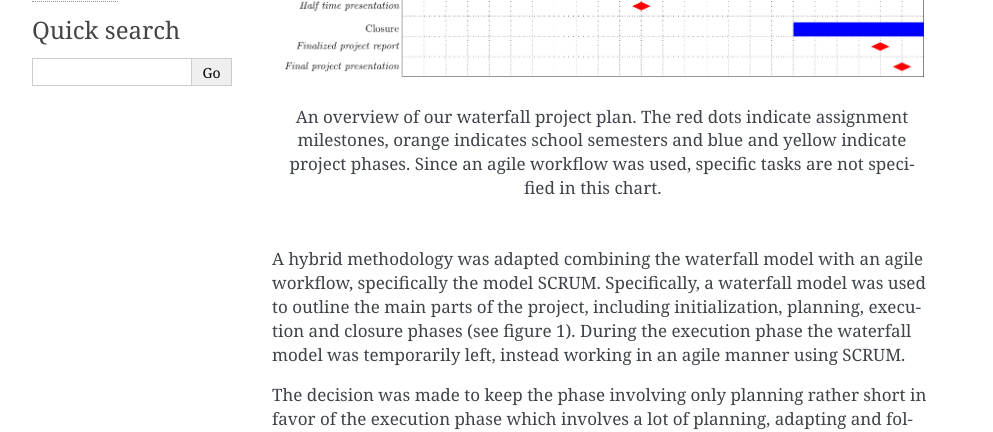
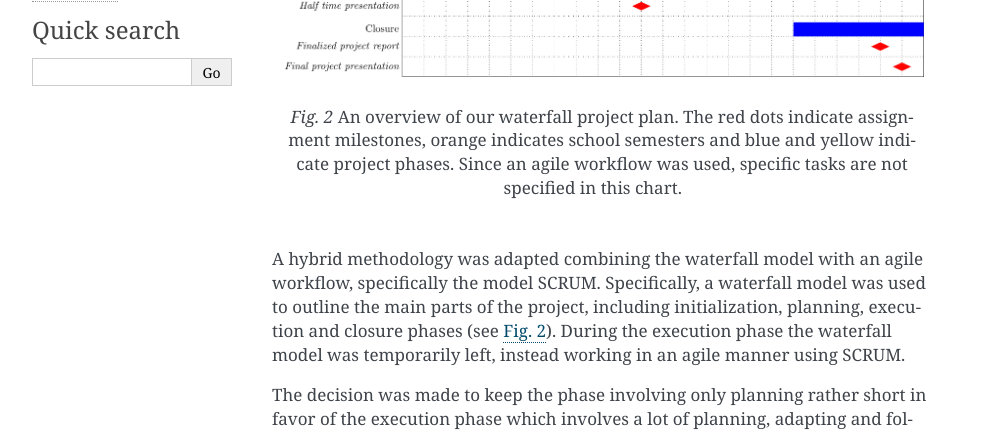
Before and after one commit to aathn/mvk18, a Sphinx documentation site: the page built from docs/source/methodology.rst, in a window 1280 px wide. Shown: the part 316-748 px from the top of the page, without its empty margins (148-1141 px from the left). Built offline with Sphinx 7.4.7, drawn with Linux system fonts in a browser that asks for light colours; formulas are drawn with MathJax 3.

Commit message:
Improve figure numbering and add link to Gantt figure in Methodology

```diff
--- a/docs/source/conf.py
+++ b/docs/source/conf.py
@@ -47,6 +47,9 @@ extensions = [
     "sphinx.ext.viewcode",
     "sphinxcontrib.needs",
 ]
+
+# Enable numbered figures
+numfig = True
 
 # Extra configuration for sphinxcontrib-needs
 needs_extra_options = {"priority": directives.unchanged}
@@ -131,7 +134,6 @@ latex_elements = {
     "preamble": r"""\usepackage{tcolorbox}
 \usepackage{longtable}
 \usepackage{colortbl}
-\usepackage{chngcntr}
 \makeatletter
 \def\ltabulary{%
   \def\endfirsthead{\\}%
@@ -153,7 +155,7 @@ latex_elements = {
   \tabulary\dimen@}
 \def\endltabulary{\endtabulary}
 \makeatother
-\counterwithout{figure}{chapter}""",
+""",
     "extraclassoptions": "openany",
 }
 
--- a/docs/source/methodology.rst
+++ b/docs/source/methodology.rst
@@ -3,18 +3,20 @@
 ==========================
 
 .. figure:: ../resources/gantt.png
+   :name: gantt
 
    An overview of our waterfall project plan. The red dots indicate
    assignment milestones, orange indicates school semesters and blue
    and yellow indicate project phases. Since an agile workflow was
    used, specific tasks are not specified in this chart.
 
-A hybrid methodology was adapted combining the waterfall model
-with an agile workflow, specifically the model SCRUM. Specifically, a
+A hybrid methodology was adapted combining the waterfall model with an
+agile workflow, specifically the model SCRUM. Specifically, a
 waterfall model was used to outline the main parts of the project,
 including initialization, planning, execution and closure phases (see
-figure 1). During the execution phase the waterfall model was temporarily left,
-instead working in an agile manner using SCRUM.
+:numref:`Fig. %s <gantt>`). During the execution phase the waterfall
+model was temporarily left, instead working in an agile manner using
+SCRUM.
 
 The decision was made to keep the phase involving only planning rather short in
 favor of the execution phase which involves a lot of planning,
```
